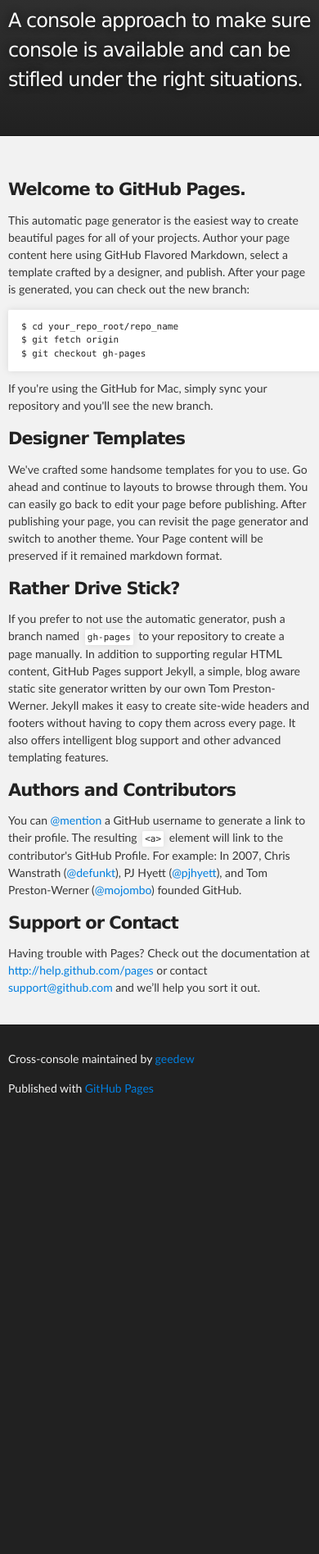
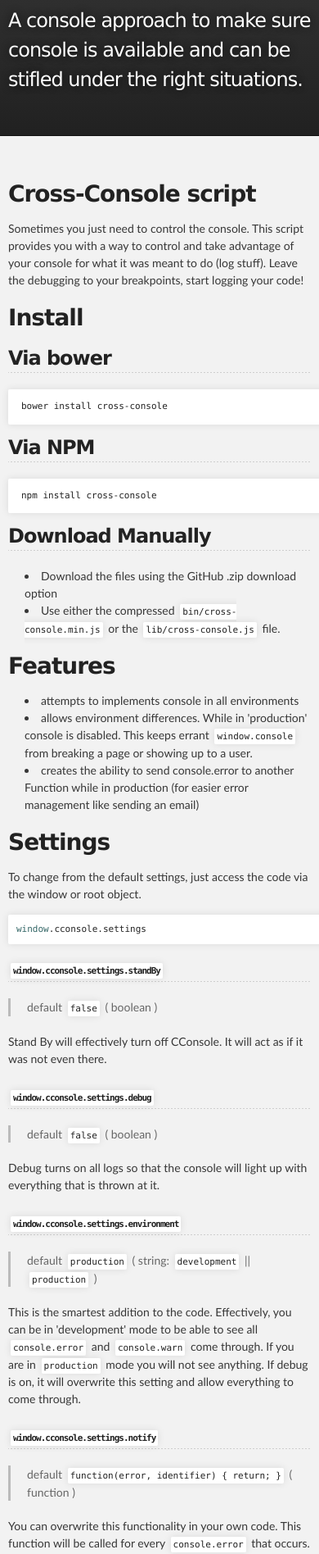
Before and after one commit to geedew/cross-console, a plain HTML site: page index.html in a window 390 px wide. Shown: the part 101-1997 px from the top of the page at 82% size. Before the commit the page ends 1474 px from the top, so only its background shows below. Drawn offline with Linux system fonts and the light colour scheme.

```diff
--- a/index.html
+++ b/index.html
@@ -31,37 +31,113 @@
     <!-- MAIN CONTENT -->
     <div id="main_content_wrap" class="outer">
       <section id="main_content" class="inner">
-        <h3>
-<a name="welcome-to-github-pages" class="anchor" href="#welcome-to-github-pages"><span class="octicon octicon-link"></span></a>Welcome to GitHub Pages.</h3>
+        <h1>
+<a name="cross-console-script" class="anchor" href="#cross-console-script"><span class="octicon octicon-link"></span></a>Cross-Console script</h1>
 
-<p>This automatic page generator is the easiest way to create beautiful pages for all of your projects. Author your page content here using GitHub Flavored Markdown, select a template crafted by a designer, and publish. After your page is generated, you can check out the new branch:</p>
+<p>Sometimes you just need to control the console. This script provides you with a way to control and take advantage of your console for what it was meant to do (log stuff). Leave the debugging to your breakpoints, start logging your code!</p>
 
-<pre><code>$ cd your_repo_root/repo_name
-$ git fetch origin
-$ git checkout gh-pages
+<h1>
+<a name="install" class="anchor" href="#install"><span class="octicon octicon-link"></span></a>Install</h1>
+
+<h2>
+<a name="via-bower" class="anchor" href="#via-bower"><span class="octicon octicon-link"></span></a>Via bower</h2>
+
+<pre><code>bower install cross-console
 </code></pre>
 
-<p>If you're using the GitHub for Mac, simply sync your repository and you'll see the new branch.</p>
+<h2>
+<a name="via-npm" class="anchor" href="#via-npm"><span class="octicon octicon-link"></span></a>Via NPM</h2>
 
-<h3>
-<a name="designer-templates" class="anchor" href="#designer-templates"><span class="octicon octicon-link"></span></a>Designer Templates</h3>
+<pre><code>npm install cross-console
+</code></pre>
 
-<p>We've crafted some handsome templates for you to use. Go ahead and continue to layouts to browse through them. You can easily go back to edit your page before publishing. After publishing your page, you can revisit the page generator and switch to another theme. Your Page content will be preserved if it remained markdown format.</p>
+<h2>
+<a name="download-manually" class="anchor" href="#download-manually"><span class="octicon octicon-link"></span></a>Download Manually</h2>
 
-<h3>
-<a name="rather-drive-stick" class="anchor" href="#rather-drive-stick"><span class="octicon octicon-link"></span></a>Rather Drive Stick?</h3>
+<ul>
+<li>Download the files using the GitHub .zip download option</li>
+<li>Use either the compressed <code>bin/cross-console.min.js</code> or the <code>lib/cross-console.js</code> file.</li>
+</ul><h1>
+<a name="features" class="anchor" href="#features"><span class="octicon octicon-link"></span></a>Features</h1>
 
-<p>If you prefer to not use the automatic generator, push a branch named <code>gh-pages</code> to your repository to create a page manually. In addition to supporting regular HTML content, GitHub Pages support Jekyll, a simple, blog aware static site generator written by our own Tom Preston-Werner. Jekyll makes it easy to create site-wide headers and footers without having to copy them across every page. It also offers intelligent blog support and other advanced templating features.</p>
+<ul>
+<li>attempts to implements console in all environments</li>
+<li>allows environment differences. While in 'production' console is disabled. This keeps errant <code>window.console</code> from breaking a page or showing up to a user.</li>
+<li>creates the ability to send console.error to another Function while in production (for easier error management like sending an email)</li>
+</ul><h1>
+<a name="settings" class="anchor" href="#settings"><span class="octicon octicon-link"></span></a>Settings</h1>
 
-<h3>
-<a name="authors-and-contributors" class="anchor" href="#authors-and-contributors"><span class="octicon octicon-link"></span></a>Authors and Contributors</h3>
+<p>To change from the default settings, just access the code via the window or root object.</p>
 
-<p>You can <a href="https://github.com/blog/821" class="user-mention">@mention</a> a GitHub username to generate a link to their profile. The resulting <code>&lt;a&gt;</code> element will link to the contributor's GitHub Profile. For example: In 2007, Chris Wanstrath (<a href="https://github.com/defunkt" class="user-mention">@defunkt</a>), PJ Hyett (<a href="https://github.com/pjhyett" class="user-mention">@pjhyett</a>), and Tom Preston-Werner (<a href="https://github.com/mojombo" class="user-mention">@mojombo</a>) founded GitHub.</p>
+<div class="highlight"><pre><span class="nb">window</span><span class="p">.</span><span class="nx">cconsole</span><span class="p">.</span><span class="nx">settings</span>
+</pre></div>
 
-<h3>
-<a name="support-or-contact" class="anchor" href="#support-or-contact"><span class="octicon octicon-link"></span></a>Support or Contact</h3>
+<h2>
+<a name="windowcconsolesettingsstandby" class="anchor" href="#windowcconsolesettingsstandby"><span class="octicon octicon-link"></span></a><code>window.cconsole.settings.standBy</code>
+</h2>
 
-<p>Having trouble with Pages? Check out the documentation at <a href="http://help.github.com/pages">http://help.github.com/pages</a> or contact <a href="mailto:support@github.com">support@github.com</a> and we’ll help you sort it out.</p>
+<blockquote>
+<p>default <code>false</code> ( boolean )</p>
+</blockquote>
+
+<p>Stand By will effectively turn off CConsole. It will act as if it was not even there.</p>
+
+<h2>
+<a name="windowcconsolesettingsdebug" class="anchor" href="#windowcconsolesettingsdebug"><span class="octicon octicon-link"></span></a><code>window.cconsole.settings.debug</code>
+</h2>
+
+<blockquote>
+<p>default <code>false</code> ( boolean )</p>
+</blockquote>
+
+<p>Debug turns on all logs so that the console will light up with everything that is thrown at it.</p>
+
+<h2>
+<a name="windowcconsolesettingsenvironment" class="anchor" href="#windowcconsolesettingsenvironment"><span class="octicon octicon-link"></span></a><code>window.cconsole.settings.environment</code>
+</h2>
+
+<blockquote>
+<p>default <code>production</code> ( string: <code>development</code> || <code>production</code> )</p>
+</blockquote>
+
+<p>This is the smartest addition to the code. Effectively, you can be in 'development' mode to be able to see all <code>console.error</code> and <code>console.warn</code> come through. If you are in <code>production</code> mode you will not see anything. If debug is on, it will overwrite this setting and allow everything to come through.</p>
+
+<h2>
+<a name="windowcconsolesettingsnotify" class="anchor" href="#windowcconsolesettingsnotify"><span class="octicon octicon-link"></span></a><code>window.cconsole.settings.notify</code>
+</h2>
+
+<blockquote>
+<p>default <code>function(error, identifier) { return; }</code> ( function )</p>
+</blockquote>
+
+<p>You can overwrite this functionality in your own code. This function will be called for every <code>console.error</code> that occurs. This allows you to have a second set of loggin occur on that error, like a server backend to track them or graph them, etc.</p>
+
+<ul>
+<li>error : this is the string that was given to console.error</li>
+<li>identifier : this is intended to be a line item that is unique to this error, to make for easier debugging.</li>
+</ul><h1>
+<a name="license" class="anchor" href="#license"><span class="octicon octicon-link"></span></a>License</h1>
+
+<p>The MIT License (MIT)</p>
+
+<p>Copyright (c) 2013 <a href="mailto:Drew@geedew.com">Drew@geedew.com</a> </p>
+
+<p>Permission is hereby granted, free of charge, to any person obtaining a copy of
+this software and associated documentation files (the "Software"), to deal in
+the Software without restriction, including without limitation the rights to
+use, copy, modify, merge, publish, distribute, sublicense, and/or sell copies of
+the Software, and to permit persons to whom the Software is furnished to do so,
+subject to the following conditions:</p>
+
+<p>The above copyright notice and this permission notice shall be included in all
+copies or substantial portions of the Software.</p>
+
+<p>THE SOFTWARE IS PROVIDED "AS IS", WITHOUT WARRANTY OF ANY KIND, EXPRESS OR
+IMPLIED, INCLUDING BUT NOT LIMITED TO THE WARRANTIES OF MERCHANTABILITY, FITNESS
+FOR A PARTICULAR PURPOSE AND NONINFRINGEMENT. IN NO EVENT SHALL THE AUTHORS OR
+COPYRIGHT HOLDERS BE LIABLE FOR ANY CLAIM, DAMAGES OR OTHER LIABILITY, WHETHER
+IN AN ACTION OF CONTRACT, TORT OR OTHERWISE, ARISING FROM, OUT OF OR IN
+CONNECTION WITH THE SOFTWARE OR THE USE OR OTHER DEALINGS IN THE SOFTWARE.</p>
       </section>
     </div>
 
```
Also changed, not shown: params.json (+1 -1 lines).
